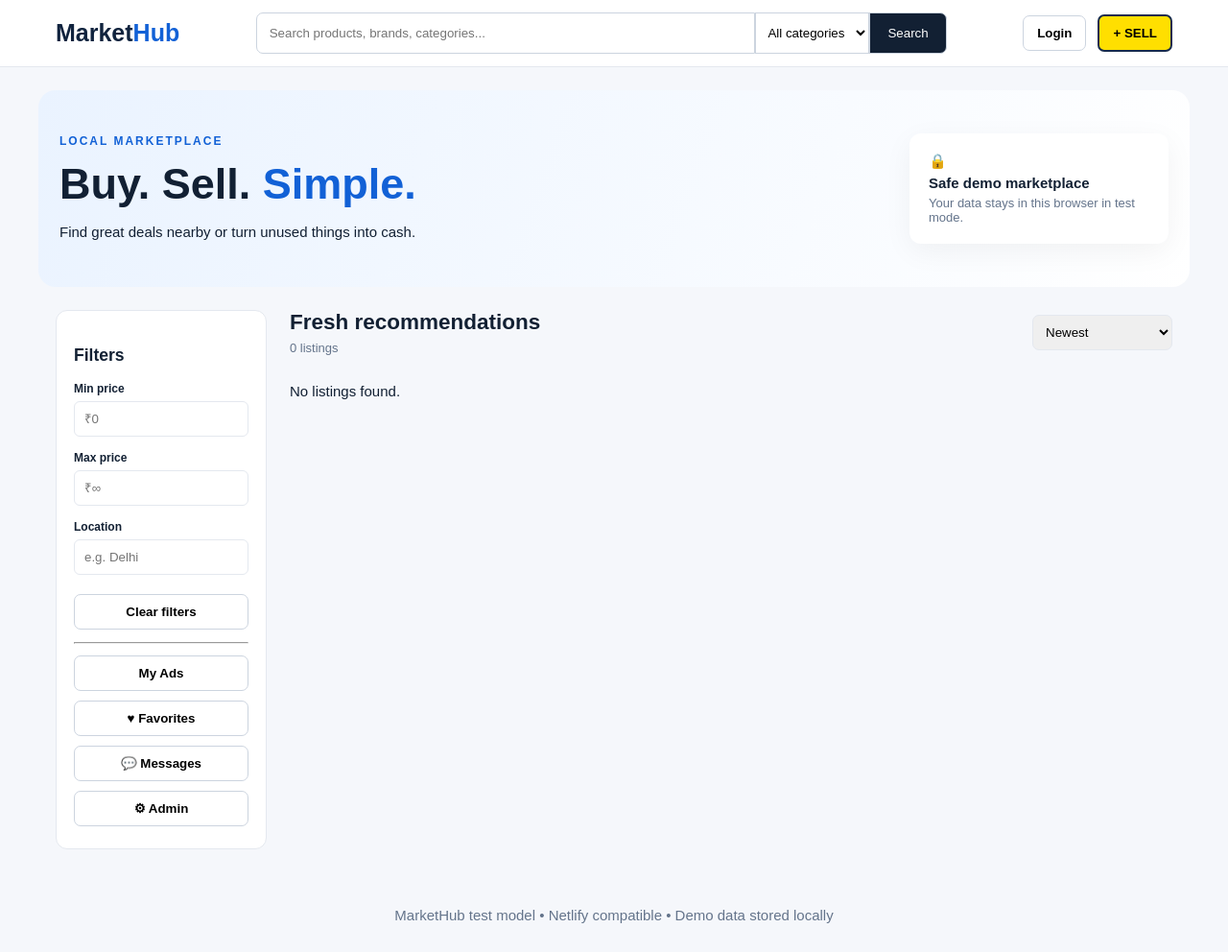
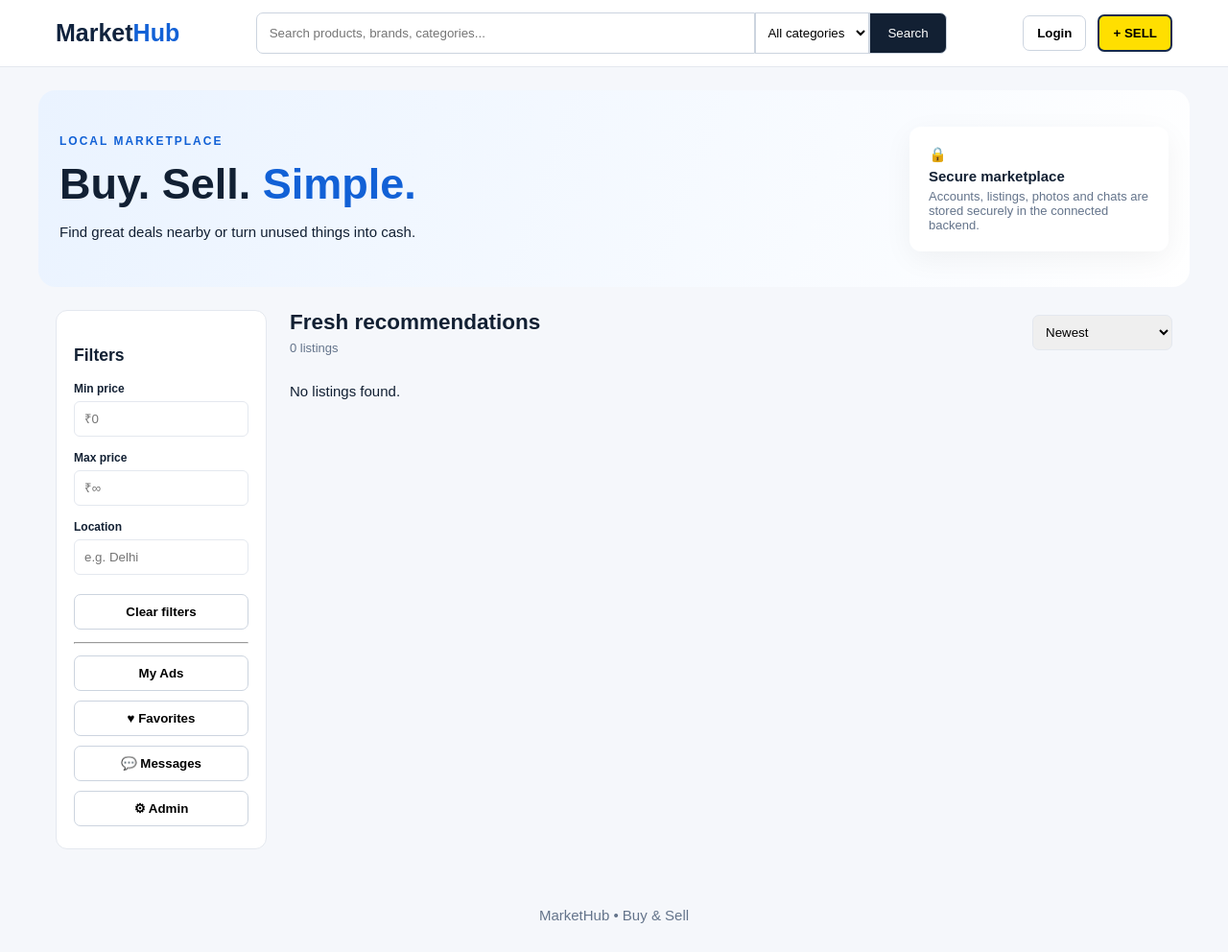
Before and after one commit to priyanshukushwaha201310-commits/priyanshuwebdeploy, a website: page olx-marketplace/index.html in a window 1280 px wide. Shown: the whole page at 96% size. Drawn offline with nearby package versions, Linux system fonts and the light colour scheme; no server answers.

Commit message:
Remove demo-only public marketplace copy

```diff
--- a/olx-marketplace/index.html
+++ b/olx-marketplace/index.html
@@ -1,8 +1,8 @@
 <!doctype html>
 <html lang="en"><head><meta charset="UTF-8"><meta name="viewport" content="width=device-width,initial-scale=1"><title>MarketHub — Buy & Sell</title><link rel="stylesheet" href="./styles.css"></head>
 <body><header><div class="nav"><a class="logo" href="#">Market<span>Hub</span></a><div class="search"><input id="search" placeholder="Search products, brands, categories..."><select id="cat"><option value="">All categories</option><option>Mobiles</option><option>Cars</option><option>Properties</option><option>Electronics</option><option>Jobs</option><option>Furniture</option><option>Fashion</option><option>Other</option></select><button id="searchBtn">Search</button></div><button id="loginBtn" class="ghost">Login</button><button id="sellBtn" class="sell">+ SELL</button></div></header>
-<main><section class="hero"><div><p class="eyebrow">LOCAL MARKETPLACE</p><h1>Buy. Sell. <b>Simple.</b></h1><p>Find great deals nearby or turn unused things into cash.</p></div><div class="hero-card">🔒 <strong>Safe demo marketplace</strong><span>Your data stays in this browser in test mode.</span></div></section>
+<main><section class="hero"><div><p class="eyebrow">LOCAL MARKETPLACE</p><h1>Buy. Sell. <b>Simple.</b></h1><p>Find great deals nearby or turn unused things into cash.</p></div><div class="hero-card">🔒 <strong>Secure marketplace</strong><span>Accounts, listings, photos and chats are stored securely in the connected backend.</span></div></section>
 <section class="layout"><aside><h3>Filters</h3><label>Min price<input id="min" type="number" placeholder="₹0"></label><label>Max price<input id="max" type="number" placeholder="₹∞"></label><label>Location<input id="loc" placeholder="e.g. Delhi"></label><button id="clear" class="outline">Clear filters</button><hr><button id="myAds" class="outline">My Ads</button><button id="favs" class="outline">♥ Favorites</button><button id="chatBtn" class="outline">💬 Messages</button><button id="adminBtn" class="outline">⚙ Admin</button></aside><section><div class="section-head"><div><h2>Fresh recommendations</h2><span id="count"></span></div><select id="sort"><option value="new">Newest</option><option value="low">Price: Low to high</option><option value="high">Price: High to low</option></select></div><div id="grid" class="grid"></div></section></section></main>
 <div id="modal" class="modal hidden"><div class="dialog"><button class="x" onclick="closeModal()">×</button><div id="modalBody"></div></div></div>
-<footer>MarketHub test model • Netlify compatible • Demo data stored locally</footer>
+<footer>MarketHub • Buy & Sell</footer>
 <script src="https://cdn.jsdelivr.net/npm/@supabase/supabase-js@2"></script><script src="./app-supabase.js"></script></body></html>
```
